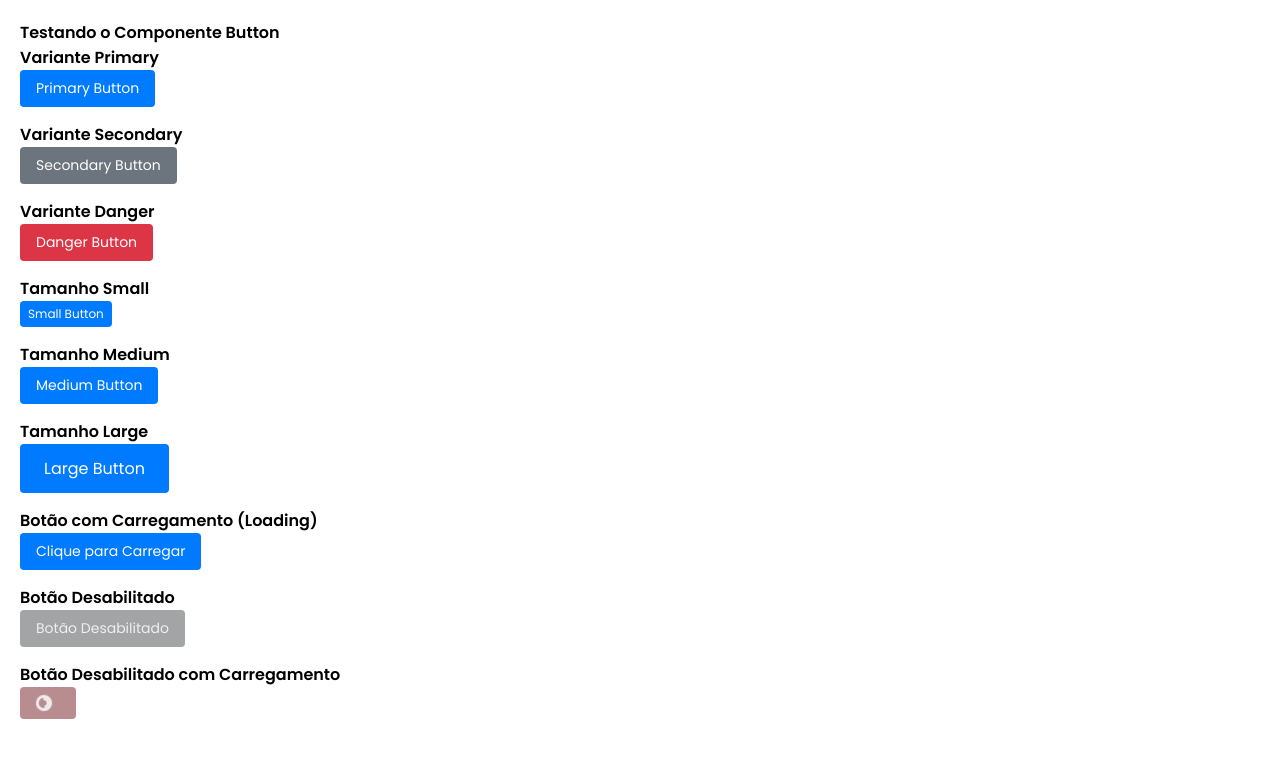
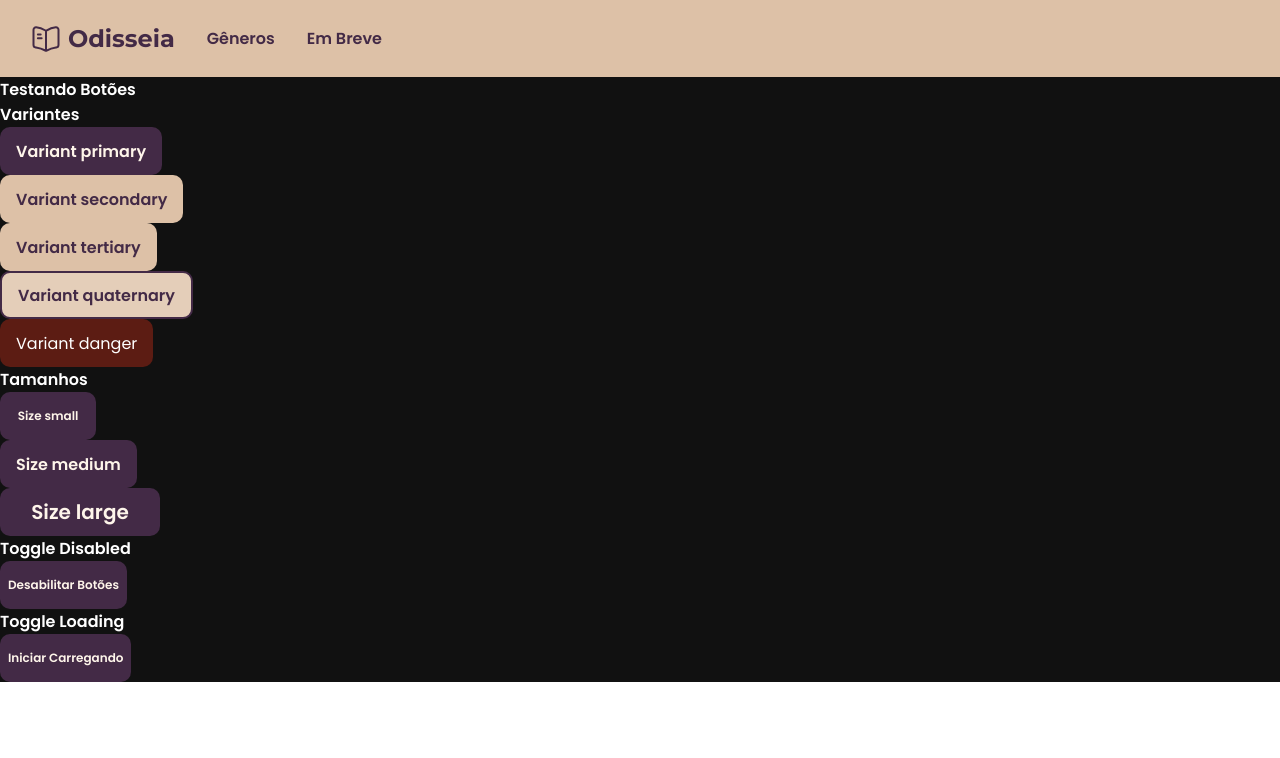
Before and after one commit to liazinea/odisseia, a React (Create React App) app in the folder frontend/: page /t in a window 1280 px wide. Shown: the top 758 px of the page. Built offline with nearby package versions, Linux system fonts and the light colour scheme.

Commit message:
Estiliza o componente botão

```diff
--- a/frontend/src/components/Button/index.jsx
+++ b/frontend/src/components/Button/index.jsx
@@ -1,5 +1,6 @@
 import React from "react";
-import classNames from "classnames"; // Usando 'classnames' para condicionalmente adicionar classes
+import classNames from "classnames"; // Usando 'classnames' para adicionar classes condicionalmente
+import { FaSpinner } from "react-icons/fa"; // Ícone de carregamento do react-icons
 import "./index.scss";
 
 const Button = ({
@@ -24,30 +25,11 @@ const Button = ({
       aria-busy={isLoading} // Para melhorar a acessibilidade
       {...props}
     >
-      {isLoading && (
-        <svg
-          className="btn-spinner"
-          xmlns="http://www.w3.org/2000/svg"
-          fill="none"
-          viewBox="0 0 24 24"
-          aria-hidden="true" // Melhorando a acessibilidade
-        >
-          <circle
-            className="opacity-25"
-            cx="12"
-            cy="12"
-            r="10"
-            stroke="currentColor"
-            strokeWidth="4"
-          ></circle>
-          <path
-            className="opacity-75"
-            fill="currentColor"
-            d="M4 12a8 8 0 018-8v4a4 4 0 000 8v4a8 8 0 01-8-8z"
-          ></path>
-        </svg>
+      {isLoading ? (
+        <FaSpinner className="btn-spinner" aria-hidden="true" />
+      ) : (
+        children
       )}
-      {!isLoading && children}
     </button>
   );
 };
--- a/frontend/src/components/Button/index.scss
+++ b/frontend/src/components/Button/index.scss
@@ -1,103 +1,199 @@
+@use "src/styles/cores/cores" as color;
+
 .btn {
   display: flex;
   align-items: center;
-  justify-content: center;
+  justify-content: center;  // Centraliza o conteúdo (texto ou spinner)
   padding: 0.5rem 1rem;
-  border-radius: 4px;
+  border-radius: 10px;
   font-weight: 500;
+  cursor: pointer;
   transition: all 0.3s ease;
+  width: auto;  // Deixa o botão com largura flexível por padrão
+  height: 3rem;  // Defina uma altura fixa para o botão
+  min-width: 8rem;  // Largura mínima para o botão (ajustável conforme o tamanho)
 
   // Variantes de cores para o botão
   &.btn-primary {
-    background-color: #007bff;
-    color: white;
+    background-color: color.$roxo-escuro;
+    color: color.$bege-claro;
+    font-size: 1rem;
+    font-weight: bold;
+    text-align: center;
+    text-decoration: none;
+    transition: background-color 0.3s ease, color 0.3s ease-in-out;
 
     &:hover {
-      background-color: #0056b3;
+      background-color: color.$bege;
+      color: color.$roxo-escuro;
     }
   }
 
   &.btn-secondary {
-    background-color: #6c757d;
-    color: white;
+    background-color: color.$bege;
+    color: color.$roxo-escuro;
+    font-size: 1rem;
+    font-weight: bold;
+
+    transition: background-color 0.3s ease, color 0.3s ease-in-out;
 
     &:hover {
-      background-color: #5a6268;
+      background-color: color.$roxo-escuro;
+      color: color.$bege-claro;
+    }
+  }
+
+  &.btn-tertiary{
+    background-color: color.$bege;
+    color: color.$roxo-escuro;
+    font-size: 1rem;
+    font-weight: bold;
+
+    transition: background-color 0.3s ease, color 0.3s ease-in-out;
+
+    &:hover {
+      background-color: color.$bege-claro;
+    }
+  }
+
+
+  &.btn-quaternary{
+    background-color: lighten(color.$bege, 5%);
+    color: color.$roxo-escuro;
+    font-size: 1rem;
+    font-weight: bold;
+    border: solid color.$roxo-escuro 2px ;
+
+    transition: background-color 0.3s ease, color 0.3s ease-in-out;
+
+    &:hover {
+      background-color: color.$roxo-escuro;
+      color: color.$bege;
     }
   }
 
   &.btn-danger {
-    background-color: #dc3545;
+    background-color: color.$marrom;
     color: white;
 
     &:hover {
-      background-color: #c82333;
+      background-color: darken(color.$marrom, 10%);
     }
   }
 
-  // Tamanhos dos botões
+  // Tamanhos dos botões - Usando rem para responsividade
   &.btn-small {
-    font-size: 12px;
+    font-size: 0.75rem;  // Tamanho da fonte reduzido
     padding: 0.25rem 0.5rem;
+    min-width: 6rem;  // Largura mínima para o botão
   }
 
   &.btn-medium {
-    font-size: 14px;
+    font-size: 1rem;  // Tamanho da fonte normal
     padding: 0.5rem 1rem;
+    min-width: 8rem;  // Largura mínima para o botão
   }
 
   &.btn-large {
-    font-size: 16px;
+    font-size: 1.25rem;  // Tamanho da fonte maior
     padding: 0.75rem 1.5rem;
+    min-width: 10rem;  // Largura mínima para o botão
   }
 
   // Estado de carregamento
   &.btn-loading {
-    opacity: 0.5;
     cursor: not-allowed;
+
+    // Garantir que o spinner não afete o layout
+    .btn-spinner {
+      width: 1.25rem;  // Tamanho fixo para o spinner
+      height: 1.25rem;  // Tamanho fixo para o spinner
+      margin-right: 0.5rem;  // Espaço entre o ícone e o texto
+      animation: spin 1s infinite linear;
+    }
   }
 
   // Estado desabilitado
-  &:disabled, &.btn-disabled {
-    opacity: 0.6;  // Reduz a opacidade para dar a sensação de desabilitado
-    cursor: not-allowed;  // Mostra que o botão não pode ser clicado
-    pointer-events: none;  // Desativa completamente a interação com o botão
-    filter: grayscale(0.5);  // Diminui a saturação para um efeito visual de desabilitado
+  &:disabled,
+  &.btn-disabled {
+    cursor: not-allowed;
+    pointer-events: none;
+    filter: grayscale(0.5);
 
     // Alterando cores de fundo e borda para um estado mais suave
     &.btn-primary {
-      background-color: #007bff;
-      color: white;
-      filter: grayscale(0.5) brightness(0.9);  // Torna a cor mais suave
+      background-color: lighten(color.$roxo-escuro, 10%);
     }
 
     &.btn-secondary {
-      background-color: #6c757d;
-      color: white;
-      filter: grayscale(0.5) brightness(0.9);
+      background-color: darken(color.$bege, 10%);
     }
 
     &.btn-danger {
-      background-color: #dc3545;
+      background-color: lighten(#dc3545, 10%);
       color: white;
-      filter: grayscale(0.5) brightness(0.9);
     }
   }
 
-  // Animação de carregamento (ícone de spinner)
-  .btn-spinner {
-    width: 16px;
-    height: 16px;
-    margin-right: 8px;
-    animation: spin 1s infinite linear;
+  // Breakpoints para responsividade
+  @media (max-width: 1200px) {
+    &.btn-large {
+      font-size: 1.125rem;  // Reduz um pouco o tamanho da fonte
+      padding: 0.625rem 1.25rem;  // Ajusta o padding
+    }
+
+    &.btn-medium {
+      font-size: 0.875rem;  // Reduz um pouco o tamanho da fonte
+      padding: 0.375rem 0.75rem;  // Ajusta o padding
+    }
+
+    &.btn-small {
+      font-size: 0.625rem;  // Tamanho de fonte ainda menor
+      padding: 0.25rem 0.5rem;  // Ajuste de padding
+    }
   }
 
-  @keyframes spin {
-    0% {
-      transform: rotate(0deg);
+  @media (max-width: 770px) {  // Alterado de 768px para 770px
+    &.btn-large {
+      font-size: 1rem;  // Ajusta o tamanho da fonte para telas menores
+      padding: 0.5rem 1rem;  // Ajusta o padding
     }
-    100% {
-      transform: rotate(360deg);
+
+    &.btn-medium {
+      font-size: 0.875rem;  // Tamanho da fonte um pouco menor
+      padding: 0.375rem 0.75rem;  // Ajusta o padding
+    }
+
+    &.btn-small {
+      font-size: 0.625rem;  // Tamanho de fonte ainda menor
+      padding: 0.25rem 0.5rem;  // Ajuste de padding
+    }
+  }
+
+  @media (max-width: 576px) {  // Alterado de 480px para 576px
+    &.btn-large {
+      font-size: 0.875rem;  // Tamanho de fonte ainda menor para telas pequenas
+      padding: 0.375rem 0.75rem;  // Ajusta o padding
+    }
+
+    &.btn-medium {
+      font-size: 0.75rem;  // Tamanho de fonte reduzido para telas pequenas
+      padding: 0.25rem 0.5rem;  // Ajuste de padding
+    }
+
+    &.btn-small {
+      font-size: 0.625rem;  // Tamanho de fonte ainda menor
+      padding: 0.25rem 0.5rem;  // Ajuste de padding
     }
   }
 }
+
+// Animação de carregamento (ícone de spinner)
+@keyframes spin {
+  0% {
+    transform: rotate(0deg);
+  }
+  100% {
+    transform: rotate(360deg);
+  }
+}
--- a/frontend/src/pages/Teste/index.jsx
+++ b/frontend/src/pages/Teste/index.jsx
@@ -1,88 +1,62 @@
 import React, { useState } from "react";
-import Button from "../../components/Button";
+import Button from "../../components/Button"; // Certifique-se de que o caminho esteja correto para o arquivo Button.js
+import Navbar from "../../components/Navbar"
 
-const ButtonTest = () => {
+
+const App = () => {
+  const [isDisabled, setIsDisabled] = useState(false);
   const [isLoading, setIsLoading] = useState(false);
 
-  const handleButtonClick = () => {
-    setIsLoading(true);
-    setTimeout(() => {
-      setIsLoading(false);
-    }, 2000); // Simula um processo de carregamento de 2 segundos
+  const handleToggleDisabled = () => {
+    setIsDisabled(!isDisabled);
+  };
+
+  const handleToggleLoading = () => {
+    setIsLoading(!isLoading);
   };
 
   return (
-    <div className="button-test-container" style={{ padding: "20px" }}>
-      <h2>Testando o Componente Button</h2>
+    <div style={{backgroundColor: '#111', color: 'white'}}>
 
-      {/* Botões de diferentes variantes */}
-      <div style={{ marginBottom: "15px" }}>
-        <h3>Variante Primary</h3>
-        <Button variant="primary" isLoading={isLoading} onClick={handleButtonClick}>
-          Primary Button
+      <Navbar></Navbar>
+
+      <h1>Testando Botões</h1>
+
+      {/* Variantes */}
+      <div>
+        <h2>Variantes</h2>
+        <Button variant="primary" isLoading={isLoading} disabled={isDisabled}>Variant primary</Button>
+        <Button variant="secondary" isLoading={isLoading} disabled={isDisabled}>Variant secondary</Button>
+        <Button variant="tertiary" isLoading={isLoading} disabled={isDisabled}>Variant tertiary</Button>
+        <Button variant="quaternary" isLoading={isLoading} disabled={isDisabled}>Variant quaternary</Button>
+        <Button variant="danger" isLoading={isLoading} disabled={isDisabled}>Variant danger</Button>
+      </div>
+
+      {/* Tamanhos */}
+      <div>
+        <h2>Tamanhos</h2>
+        <Button size="small" isLoading={isLoading} disabled={isDisabled}>Size small</Button>
+        <Button size="medium" isLoading={isLoading} disabled={isDisabled}>Size medium</Button>
+        <Button size="large" isLoading={isLoading} disabled={isDisabled}>Size large</Button>
+      </div>
+
+      {/* Toggle Disabled */}
+      <div>
+        <h2>Toggle Disabled</h2>
+        <Button size="small" onClick={handleToggleDisabled}>
+          {isDisabled ? "Habilitar Botões" : "Desabilitar Botões"}
         </Button>
       </div>
 
-      <div style={{ marginBottom: "15px" }}>
-        <h3>Variante Secondary</h3>
-        <Button variant="secondary" onClick={handleButtonClick}>
-          Secondary Button
-        </Button>
-      </div>
-
-      <div style={{ marginBottom: "15px" }}>
-        <h3>Variante Danger</h3>
-        <Button variant="danger" onClick={handleButtonClick}>
-          Danger Button
-        </Button>
-      </div>
-
-      {/* Botões de diferentes tamanhos */}
-      <div style={{ marginBottom: "15px" }}>
-        <h3>Tamanho Small</h3>
-        <Button size="small" onClick={handleButtonClick}>
-          Small Button
-        </Button>
-      </div>
-
-      <div style={{ marginBottom: "15px" }}>
-        <h3>Tamanho Medium</h3>
-        <Button size="medium" onClick={handleButtonClick}>
-          Medium Button
-        </Button>
-      </div>
-
-      <div style={{ marginBottom: "15px" }}>
-        <h3>Tamanho Large</h3>
-        <Button size="large" onClick={handleButtonClick}>
-          Large Button
-        </Button>
-      </div>
-
-      {/* Testando o estado de carregamento */}
-      <div style={{ marginBottom: "15px" }}>
-        <h3>Botão com Carregamento (Loading)</h3>
-        <Button variant="primary" isLoading={isLoading} onClick={handleButtonClick}>
-          {isLoading ? "Carregando..." : "Clique para Carregar"}
-        </Button>
-      </div>
-
-      {/* Botão desabilitado */}
-      <div style={{ marginBottom: "15px" }}>
-        <h3>Botão Desabilitado</h3>
-        <Button variant="secondary" disabled>
-          Botão Desabilitado
-        </Button>
-      </div>
-
-      <div style={{ marginBottom: "15px" }}>
-        <h3>Botão Desabilitado com Carregamento</h3>
-        <Button variant="danger" isLoading={true} disabled>
-          Botão Desabilitado com Carregamento
+      {/* Toggle Loading */}
+      <div>
+        <h2>Toggle Loading</h2>
+        <Button size="small" onClick={handleToggleLoading}>
+          {isLoading ? "Parar Carregando" : "Iniciar Carregando"}
         </Button>
       </div>
     </div>
   );
 };
 
-export default ButtonTest;
+export default App;
--- a/frontend/src/styles/cores/cores.scss
+++ b/frontend/src/styles/cores/cores.scss
@@ -4,3 +4,4 @@ $roxo-escuro: #432A46;
 $preto: #2C2E33;
 $bege: #DDC1A7;
 $bege-claro: #FEF5EA;
+$marrom: #5C1C13;
--- a/frontend/src/styles/index.scss
+++ b/frontend/src/styles/index.scss
@@ -25,7 +25,7 @@
     margin: 0;
     padding: 0;
     border: 0;
-    font-size: 100%;
+    font-size: 16px;
     vertical-align: baseline;
     font-family: Poppins, sans-serif;
 }
```
